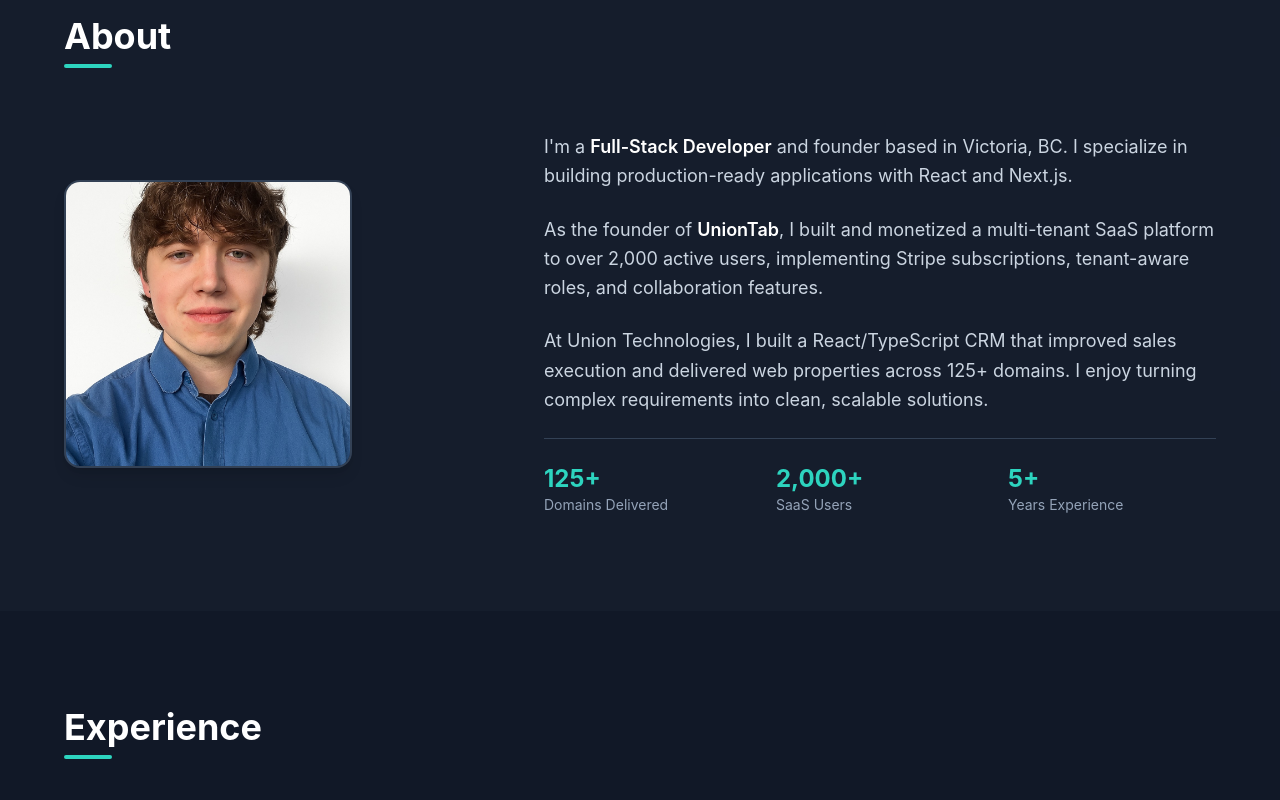
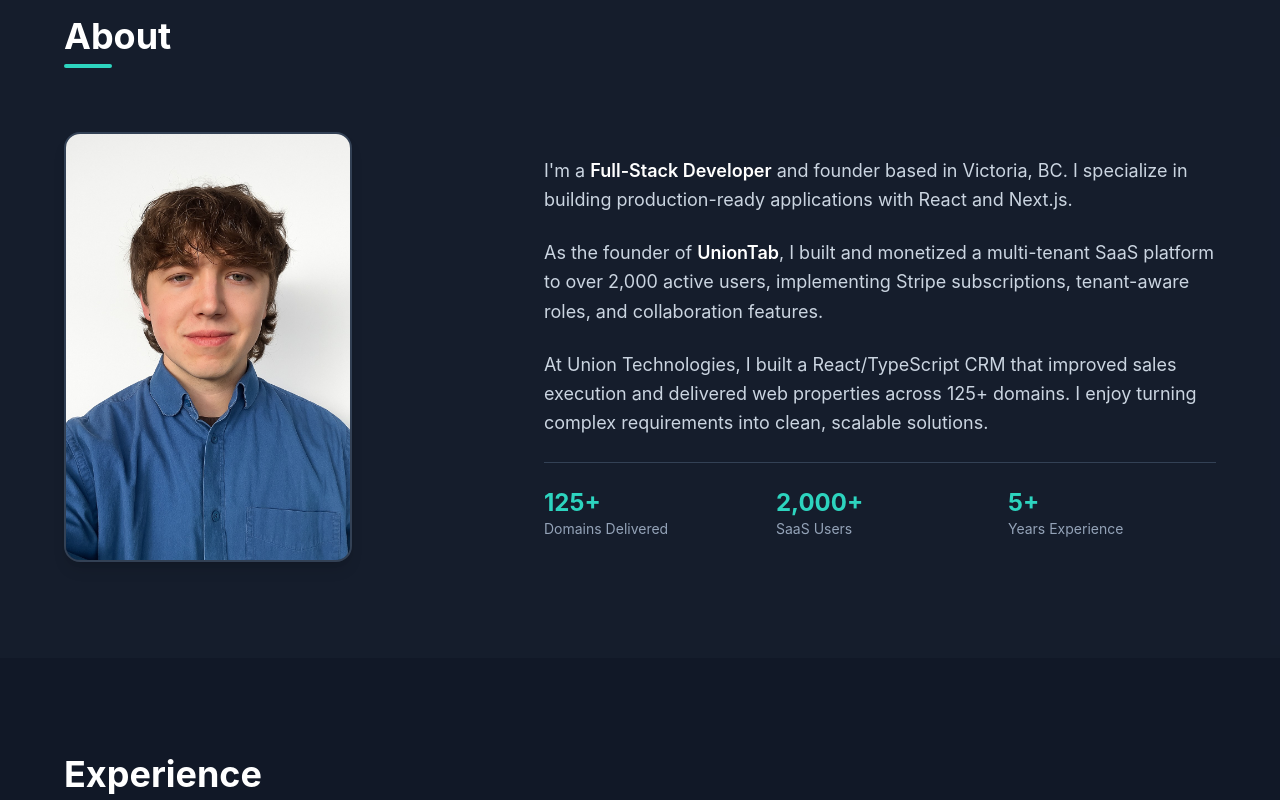
Before and after one commit to boilerplatemax/resume, a React (Vite) app: page / in a window 1280 px wide. Shown: the part 880-1680 px from the top of the page. Built offline with nearby package versions, Linux system fonts and the light colour scheme.

Commit message:
Fix portrait cropping and add UnionTab screenshot support
- Remove fixed height on portrait container to prevent cropping
- Use h-auto instead of object-cover to show full image
- Add import for UnionTab screenshot in Projects component

```diff
--- a/src/components/About.tsx
+++ b/src/components/About.tsx
@@ -16,11 +16,11 @@ export default function About() {
           {/* Profile Image */}
           <div className="md:col-span-2 flex justify-center md:justify-start">
             <div className="relative">
-              <div className="w-64 h-64 md:w-72 md:h-72 rounded-2xl overflow-hidden border-2 border-slate-200 dark:border-slate-700 shadow-lg">
+              <div className="w-64 md:w-72 rounded-2xl overflow-hidden border-2 border-slate-200 dark:border-slate-700 shadow-lg bg-slate-100 dark:bg-slate-800">
                 <img
                   src={profilePhoto}
                   alt="Max Shapovalov"
-                  className="w-full h-full object-cover"
+                  className="w-full h-auto"
                 />
               </div>
               {/* Decorative corner */}
--- a/src/components/Projects.tsx
+++ b/src/components/Projects.tsx
@@ -11,6 +11,7 @@ import {
 } from 'react-icons/si';
 
 import help321 from '../assets/photos/downsyndrome-canada-screenshot.png';
+import uniontab from '../assets/photos/uniontab-screenshot.png';
 
 export default function Projects() {
   const projects = [
@@ -19,7 +20,7 @@ export default function Projects() {
       role: 'Founder / Full-Stack Developer',
       description:
         'Built and monetized a multi-tenant SaaS to 2,000+ active users. Implemented Stripe subscriptions, tenant-aware roles (admin/user), and core collaboration features including posts, files, meetings, and public/private pages. Added account security controls and tiered access (free vs premium).',
-      image: null,
+      image: uniontab,
       technologies: ['Next.js', 'React', 'TypeScript', 'Supabase', 'Postgres', 'Tailwind', 'Stripe', 'Vercel'],
       github: null,
       demo: null,
```
